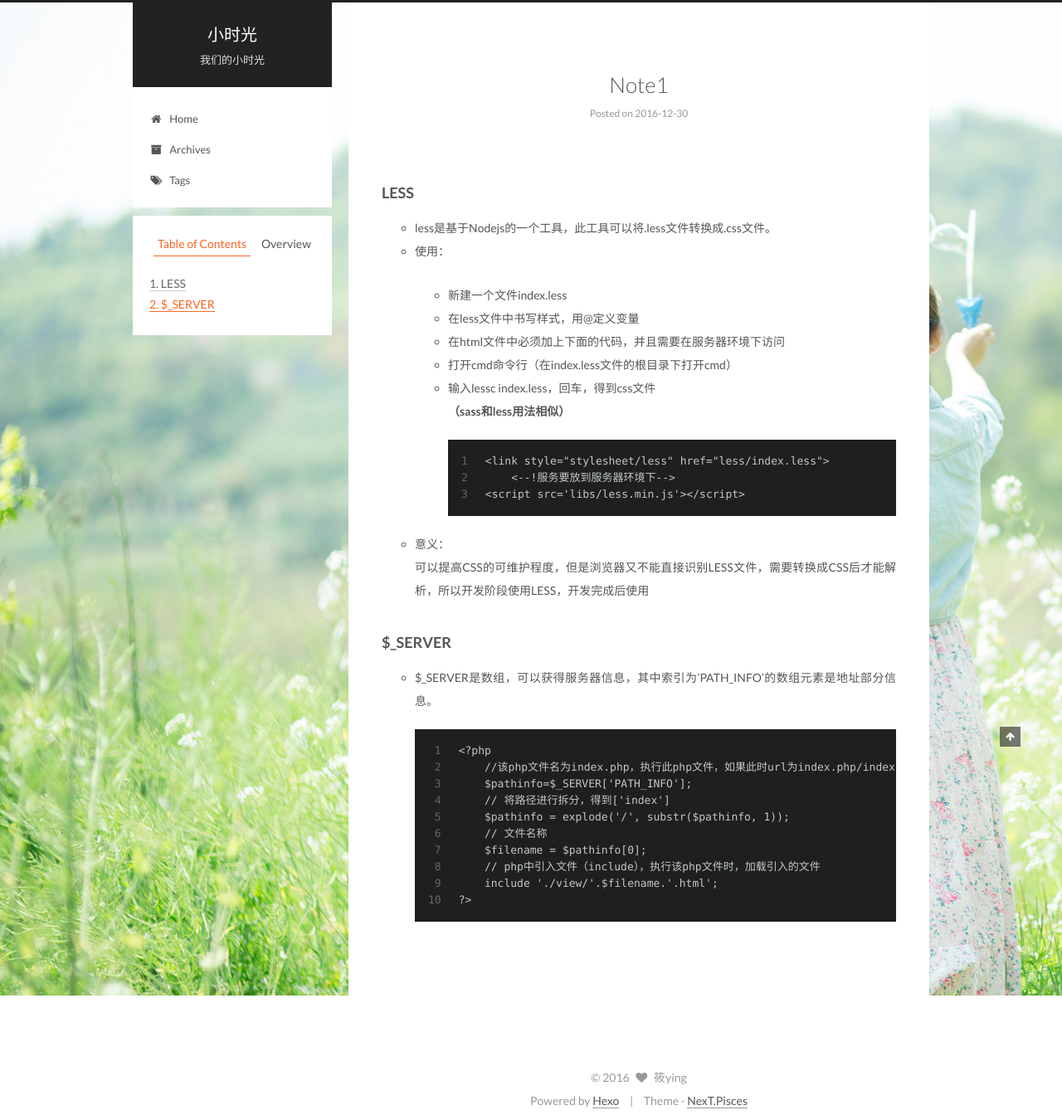
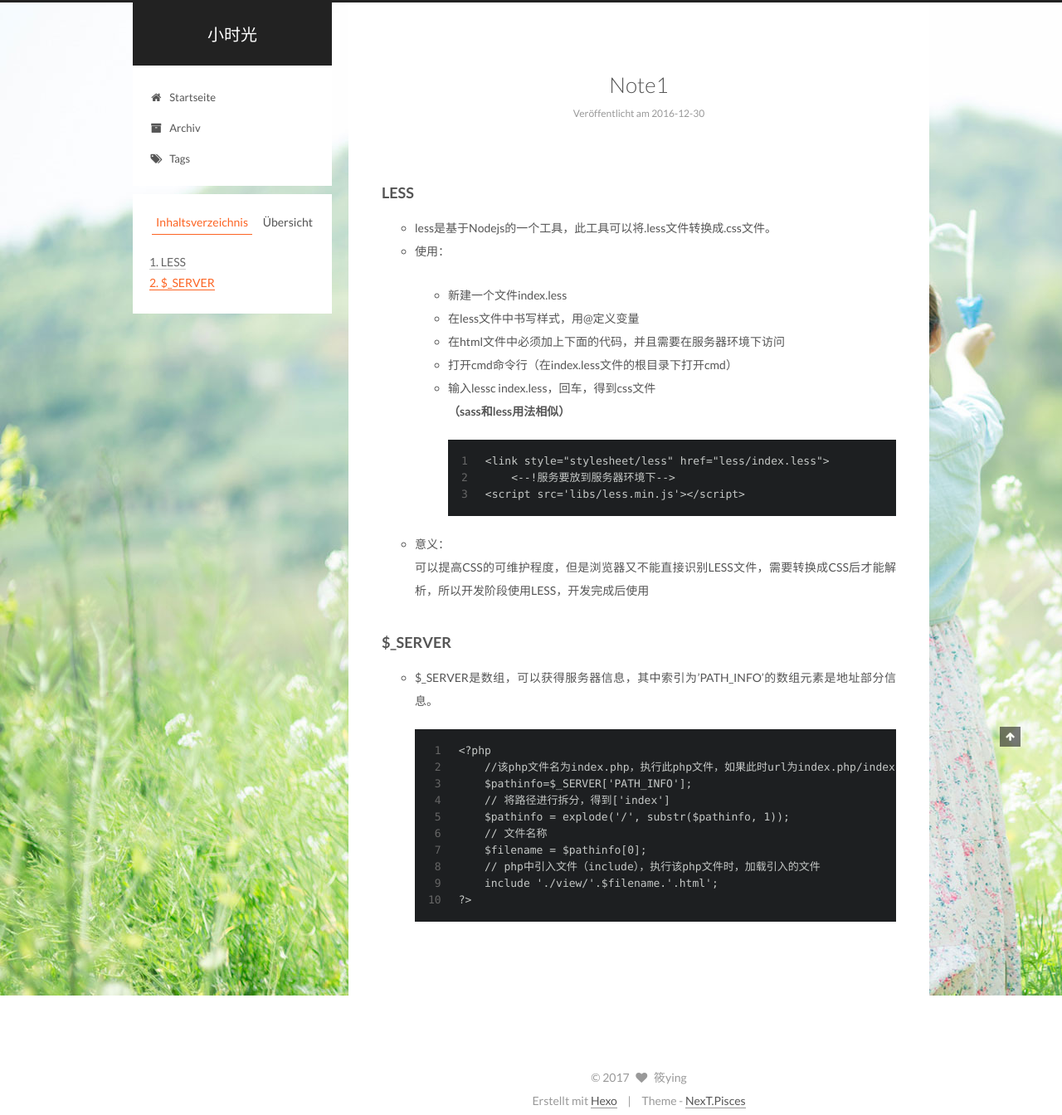
Before and after one commit to qianduansjy/qianduansjy.github.io, a plain HTML site: page 2016/12/30/随笔/index.html in a window 1280 px wide. Shown: the whole page at 83% size. Drawn offline with Linux system fonts and the light colour scheme; a web font is replaced by a local one.

Commit message:
Site updated: 2017-01-01 17:16:25

```diff
--- a/2016/12/30/随笔/index.html
+++ b/2016/12/30/随笔/index.html
@@ -176,7 +176,7 @@ less是基于Nodejs的一个工具，此工具可以将.less文件转换成.css
       <span class="logo-line-after"><i></i></span>
     </a>
   </div>
-  <p class="site-subtitle">我们的小时光</p>
+  <p class="site-subtitle"></p>
 </div>
 
 <div class="site-nav-toggle">
@@ -199,7 +199,7 @@ less是基于Nodejs的一个工具，此工具可以将.less文件转换成.css
 
               <i class="menu-item-icon fa fa-fw fa-home"></i> <br />
 
-            Home
+            Startseite
           </a>
         </li>
 
@@ -209,7 +209,7 @@ less是基于Nodejs的一个工具，此工具可以将.less文件转换成.css
 
               <i class="menu-item-icon fa fa-fw fa-archive"></i> <br />
 
-            Archives
+            Archiv
           </a>
         </li>
 
@@ -272,7 +272,7 @@ less是基于Nodejs的一个工具，此工具可以将.less文件转换成.css
             <span class="post-meta-item-icon">
               <i class="fa fa-calendar-o"></i>
             </span>
-            <span class="post-meta-item-text">Posted on</span>
+            <span class="post-meta-item-text">Veröffentlicht am</span>
             <time itemprop="dateCreated" datetime="2016-12-30T16:58:13+08:00" content="2016-12-30">
               2016-12-30
             </time>
@@ -385,10 +385,10 @@ less是基于Nodejs的一个工具，此工具可以将.less文件转换成.css
 
         <ul class="sidebar-nav motion-element">
           <li class="sidebar-nav-toc sidebar-nav-active" data-target="post-toc-wrap" >
-            Table of Contents
+            Inhaltsverzeichnis
           </li>
           <li class="sidebar-nav-overview" data-target="site-overview">
-            Overview
+            Übersicht
           </li>
         </ul>
 
@@ -405,7 +405,7 @@ less是基于Nodejs的一个工具，此工具可以将.less文件转换成.css
           <div class="site-state-item site-state-posts">
             <a href="/archives">
               <span class="site-state-item-count">1</span>
-              <span class="site-state-item-name">posts</span>
+              <span class="site-state-item-name">Artikel</span>
             </a>
           </div>
 
@@ -455,7 +455,7 @@ less是基于Nodejs的一个工具，此工具可以将.less文件转换成.css
         <div class="copyright" >
 
   &copy;
-  <span itemprop="copyrightYear">2016</span>
+  <span itemprop="copyrightYear">2017</span>
   <span class="with-love">
     <i class="fa fa-heart"></i>
   </span>
@@ -463,7 +463,7 @@ less是基于Nodejs的一个工具，此工具可以将.less文件转换成.css
 </div>
 
 <div class="powered-by">
-  Powered by <a class="theme-link" href="http://hexo.io">Hexo</a>
+  Erstellt mit  <a class="theme-link" href="http://hexo.io">Hexo</a>
 </div>
 
 <div class="theme-info">
--- a/css/main.css
+++ b/css/main.css
@@ -1549,7 +1549,7 @@ pre .javascript .function {
   width: 4px;
   height: 4px;
   border-radius: 50%;
-  background: #63ffb6;
+  background: #ff57ff;
 }
 .links-of-blogroll {
   font-size: 13px;
@@ -2134,7 +2134,9 @@ a.search-result {
   overflow: hidden;
 }
 body {
-  background: url("/images/background1.jpg") no-repeat 0 0;
+  background-image: url("/images/background1.jpg");
+  background-repeat: no-repeat;
+  background-attachment: fixed;
 }
 @media (min-width: 992px) {
   .full-image.full-image.full-image {
```
Also changed, not shown: archives/2016/12/index.html (+8 -8 lines), archives/2016/index.html (+8 -8 lines), archives/index.html (+8 -8 lines), index.html (+7 -7 lines).
